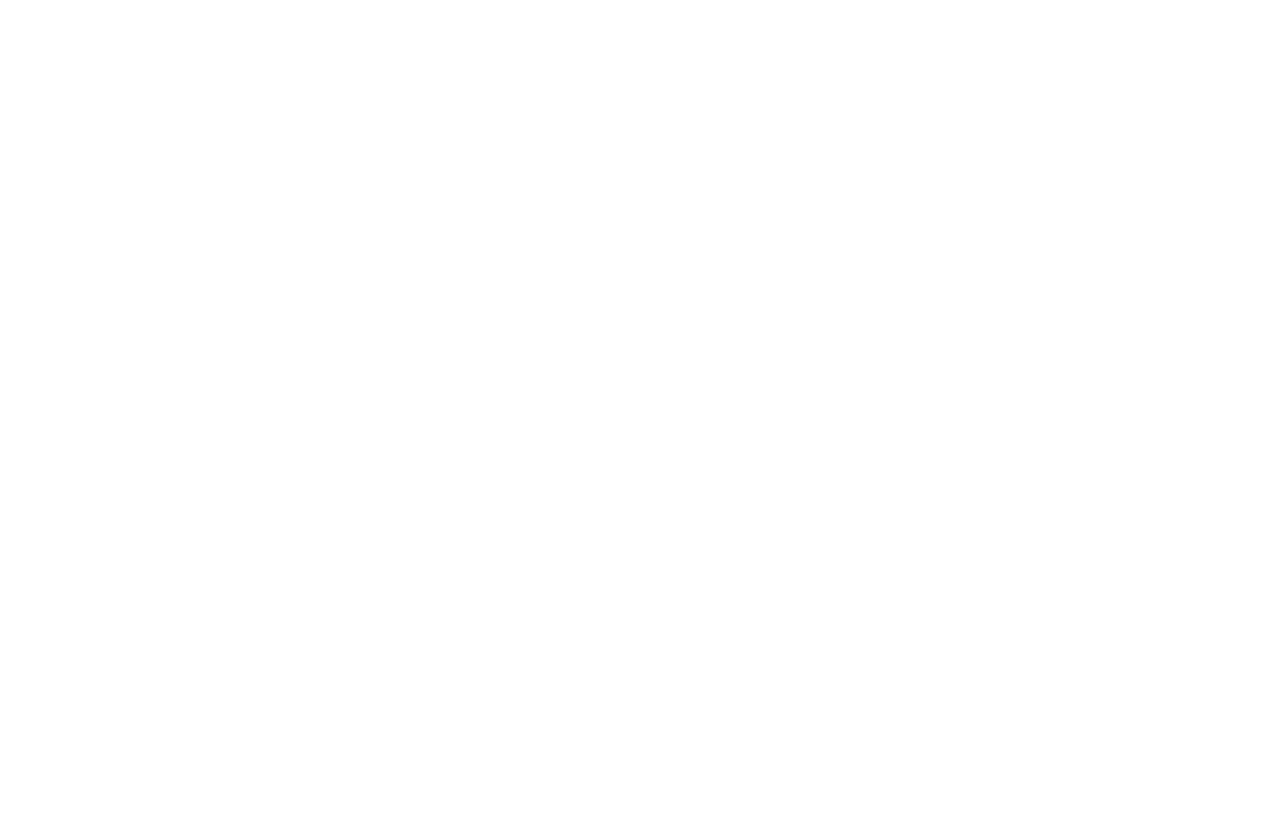
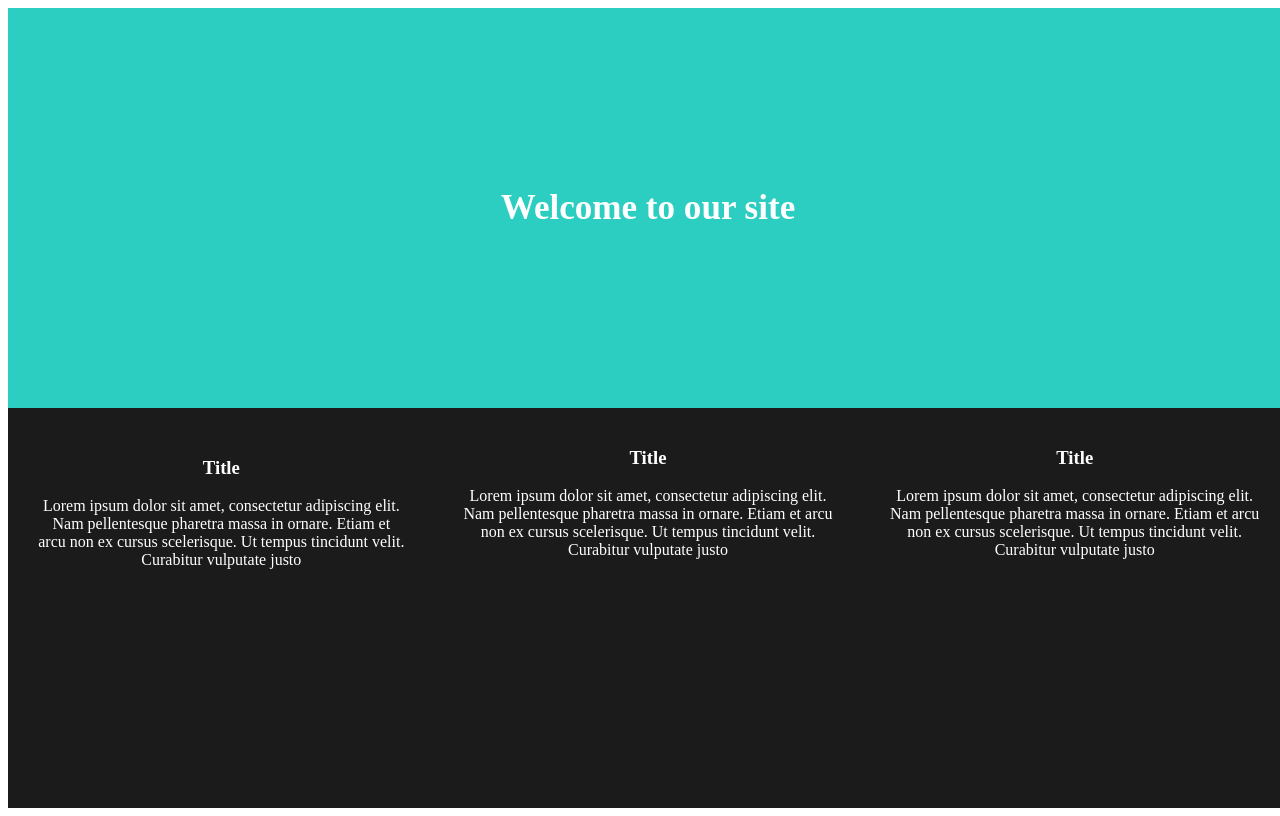
Before and after one commit to StewartWingfield/First-Responsive-Website, a plain HTML site: page index.html in a window 1280 px wide. Drawn offline with Linux system fonts and the light colour scheme.

Commit message:
add desktop page

```diff
--- a/index.html
+++ b/index.html
@@ -8,6 +8,53 @@
     <link rel="stylesheet" href="style.css">
 </head>
 <body>
+    <div class="gridContainer">
+        <div class="welcome">
+            <h3>Welcome to our site</h3>
+        </div>
+
+            <div class="leftTitle">
+                    <h3>Title</h3>
+                        <p>
+
+                        Lorem ipsum dolor sit amet,
+                        consectetur adipiscing elit.
+                         Nam pellentesque pharetra massa
+                         in ornare. Etiam et arcu
+                         non ex cursus scelerisque.
+                         Ut tempus tincidunt velit.
+                         Curabitur vulputate justo
+                        </p>
+            </div>
+
+            <div class="middleTitle">
+                <h3>Title</h3>
+                    <p>
+                    Lorem ipsum dolor sit amet,
+                    consectetur adipiscing elit.
+                     Nam pellentesque pharetra
+                    massa in ornare. Etiam
+                    et arcu non ex cursus
+                    scelerisque. Ut tempus tincidunt
+                    velit. Curabitur vulputate justo
+
+                    </p>
+            </div>
+
+            <div class="rightTitle">
+                <h3>Title</h3>
+                    <p>
+                    Lorem ipsum dolor sit amet,
+                    consectetur adipiscing elit.
+                    Nam pellentesque pharetra massa in
+                    ornare. Etiam et arcu non ex
+                    cursus scelerisque.
+                    Ut tempus tincidunt velit.
+                    Curabitur vulputate justo
+                    </p>
+
+            </div>
+      </div>
 
 </body>
 </html>
--- a/style.css
+++ b/style.css
@@ -0,0 +1,40 @@
+.gridContainer {
+    display: grid;
+    grid-template-columns: 1fr 1fr 1fr;
+    grid-template-rows: 1fr 1fr;
+    text-align: center;
+    color: white;
+    height: 100vh;
+    width: 100vw;
+  }
+
+  .welcome {
+    display: flex;
+    background-color: #2BCEC1;
+    padding: 20px;
+    grid-column: 1/4;
+    font-size: 30px;
+    align-items: center;
+    justify-content: center;
+  }
+
+  .leftTitle{
+    grid-column: 1/2;
+    grid-row: 2/3;
+    background-color: #1B1B1B;
+    padding: 30px;
+  }
+
+  .middleTitle{
+    grid-column: 2/3;
+    grid-row: 2/3;
+    background-color: #1B1B1B;
+    padding: 20px;
+  }
+
+  .rightTitle{
+    grid-column: 3/4;
+    grid-row: 2/3;
+    background-color: #1B1B1B;
+    padding: 20px;
+  }
```
